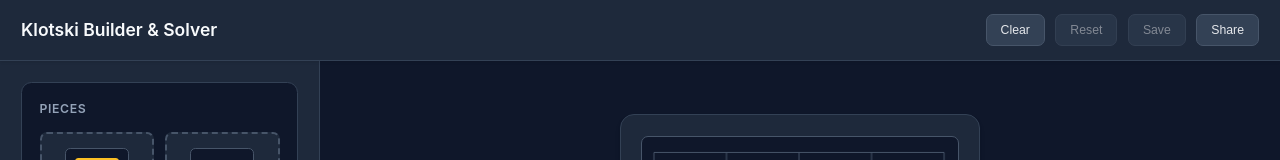
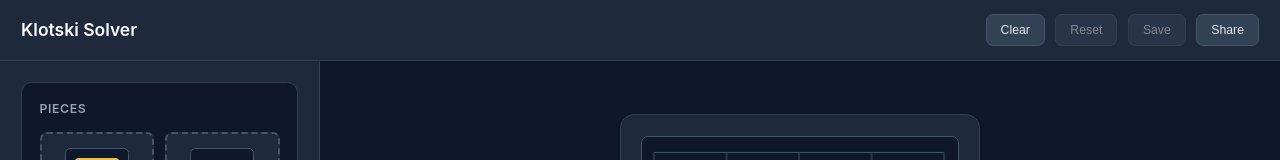
Before and after one commit to TomFrost/KlotskiSolver, a plain HTML site: page index.html in a window 1280 px wide. Shown: the top 160 px of the page. Drawn offline with Linux system fonts and the light colour scheme.

Commit message:
Rename to Klotski Solver

```diff
--- a/index.html
+++ b/index.html
@@ -3,7 +3,7 @@
 <head>
   <meta charset="UTF-8" />
   <meta name="viewport" content="width=device-width, initial-scale=1.0" />
-  <title>Klotski Builder & Solver</title>
+  <title>Klotski Solver</title>
   <link rel="stylesheet" href="styles.css" />
 </head>
 <body>
@@ -13,7 +13,7 @@
         <button id="btn-menu-toggle" class="menu-toggle" aria-label="Toggle menu">
           <span class="hamburger"></span>
         </button>
-        <h1>Klotski Builder & Solver</h1>
+        <h1>Klotski Solver</h1>
       </div>
       <div class="header__actions">
         <button id="btn-clear" title="Remove all pieces">Clear</button>
```
